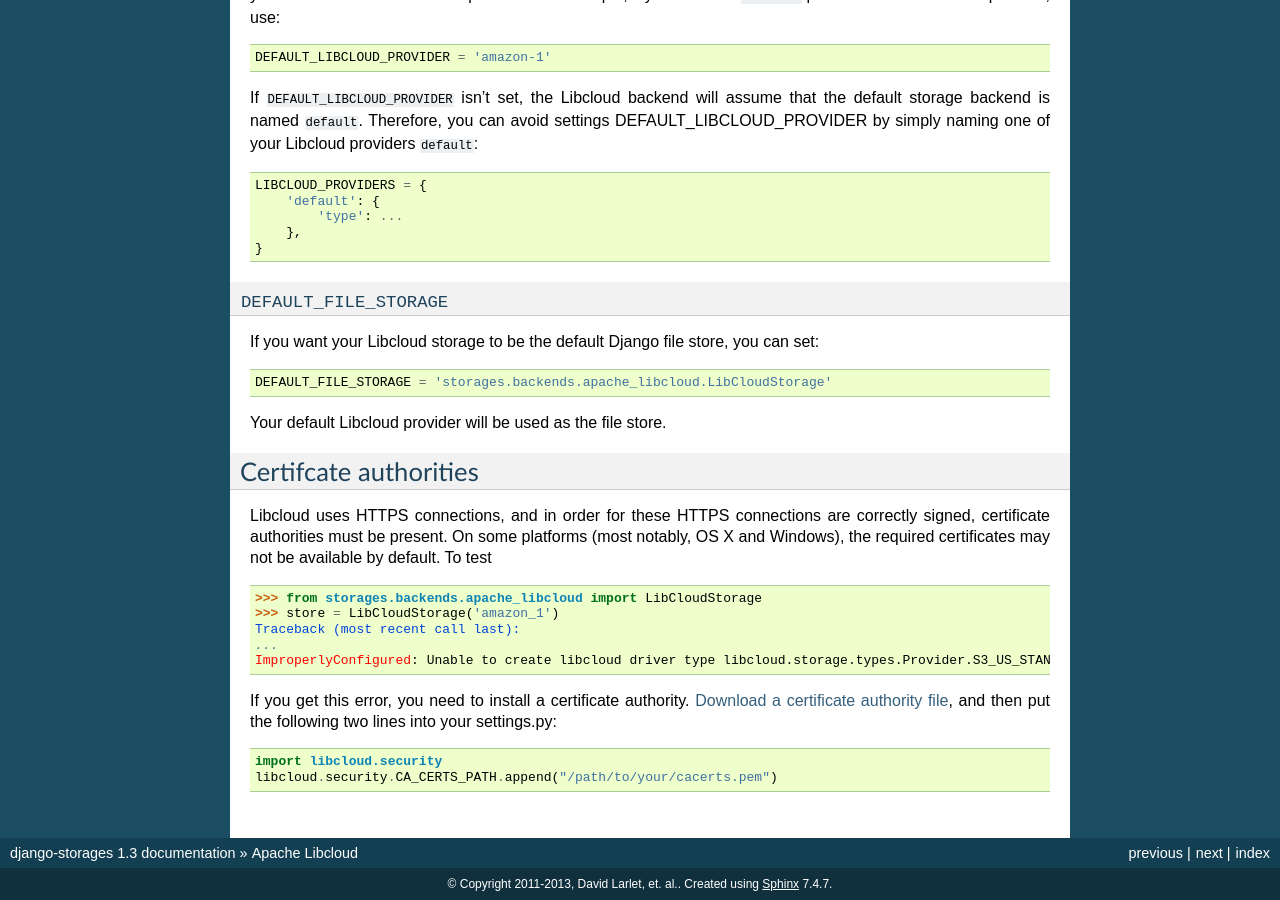
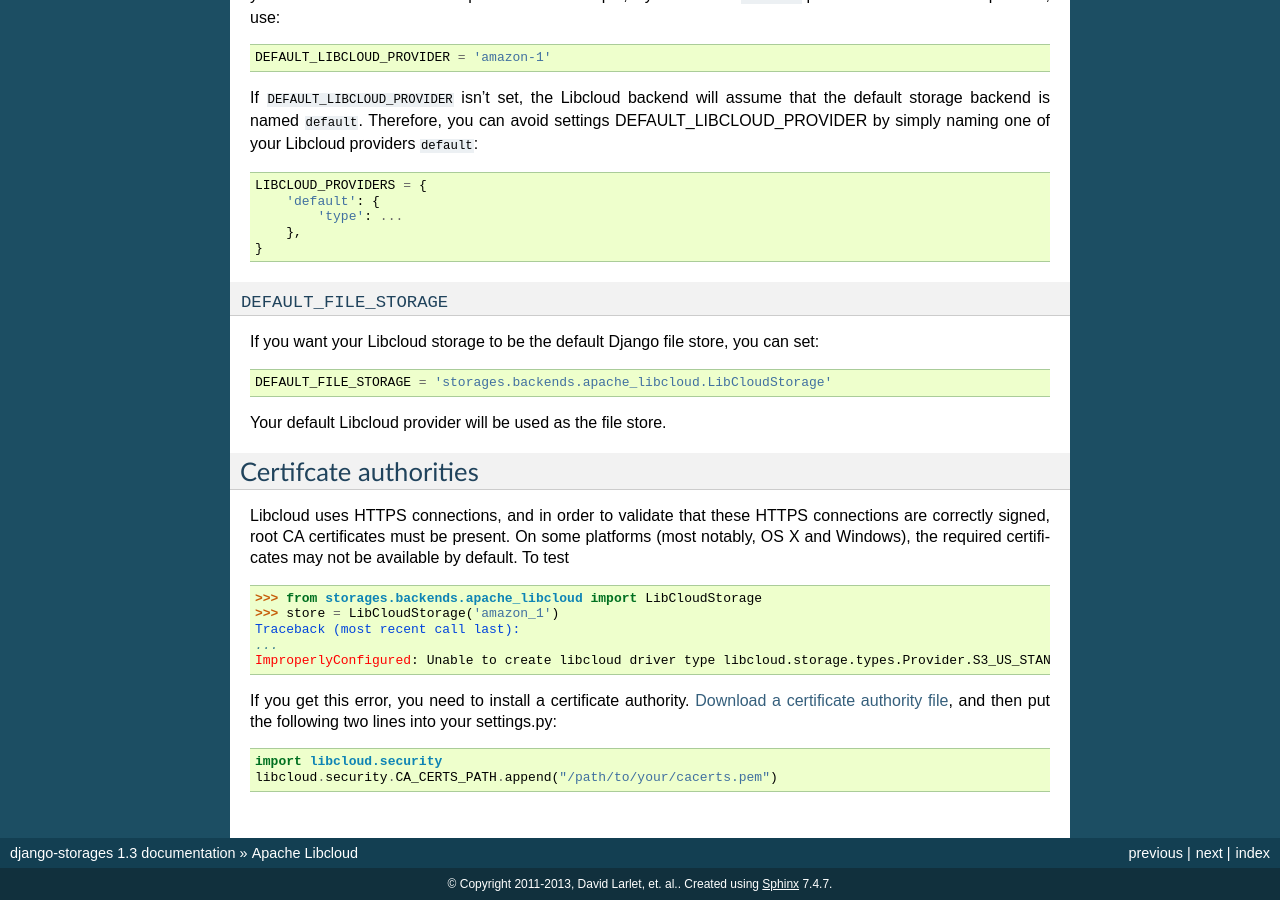
Before and after one commit to jschneier/django-storages, a Sphinx documentation site: the page built from docs/backends/apache_libcloud.rst, in a window 1280 px wide and 900 px high, scrolled down 2079 px. Built offline with Sphinx 7.4.7, drawn with Linux system fonts in a browser that asks for light colours.

Commit message:
Thinks it helps clarify

```diff
--- a/docs/backends/apache_libcloud.rst
+++ b/docs/backends/apache_libcloud.rst
@@ -152,8 +152,8 @@ Your default Libcloud provider will be used as the file store.
 Certifcate authorities
 ----------------------
 
-Libcloud uses HTTPS connections, and in order for these HTTPS connections are
-correctly signed, certificate authorities must be present. On some platforms
+Libcloud uses HTTPS connections, and in order to validate that these HTTPS connections are
+correctly signed, root CA certificates must be present. On some platforms
 (most notably, OS X and Windows), the required certificates may not be available
 by default. To test
 
```
